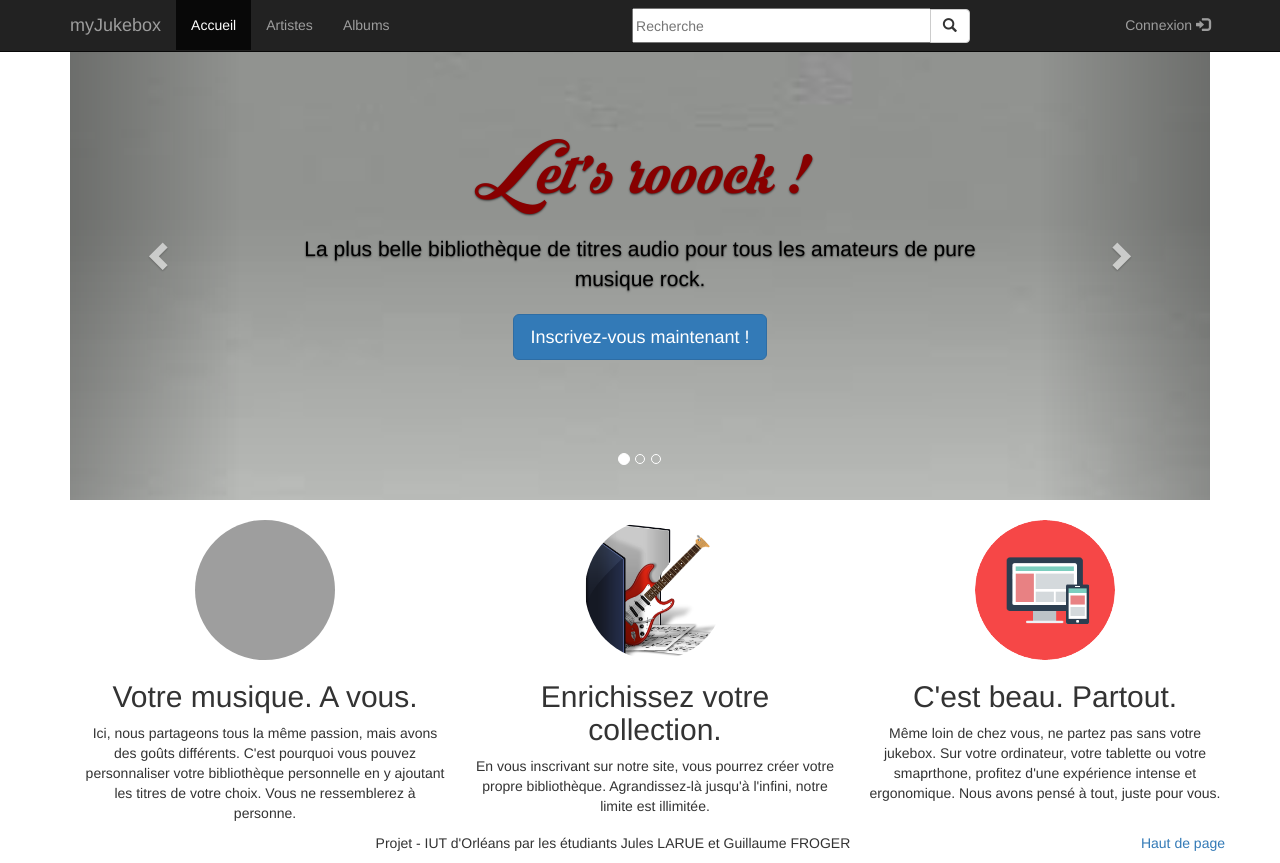
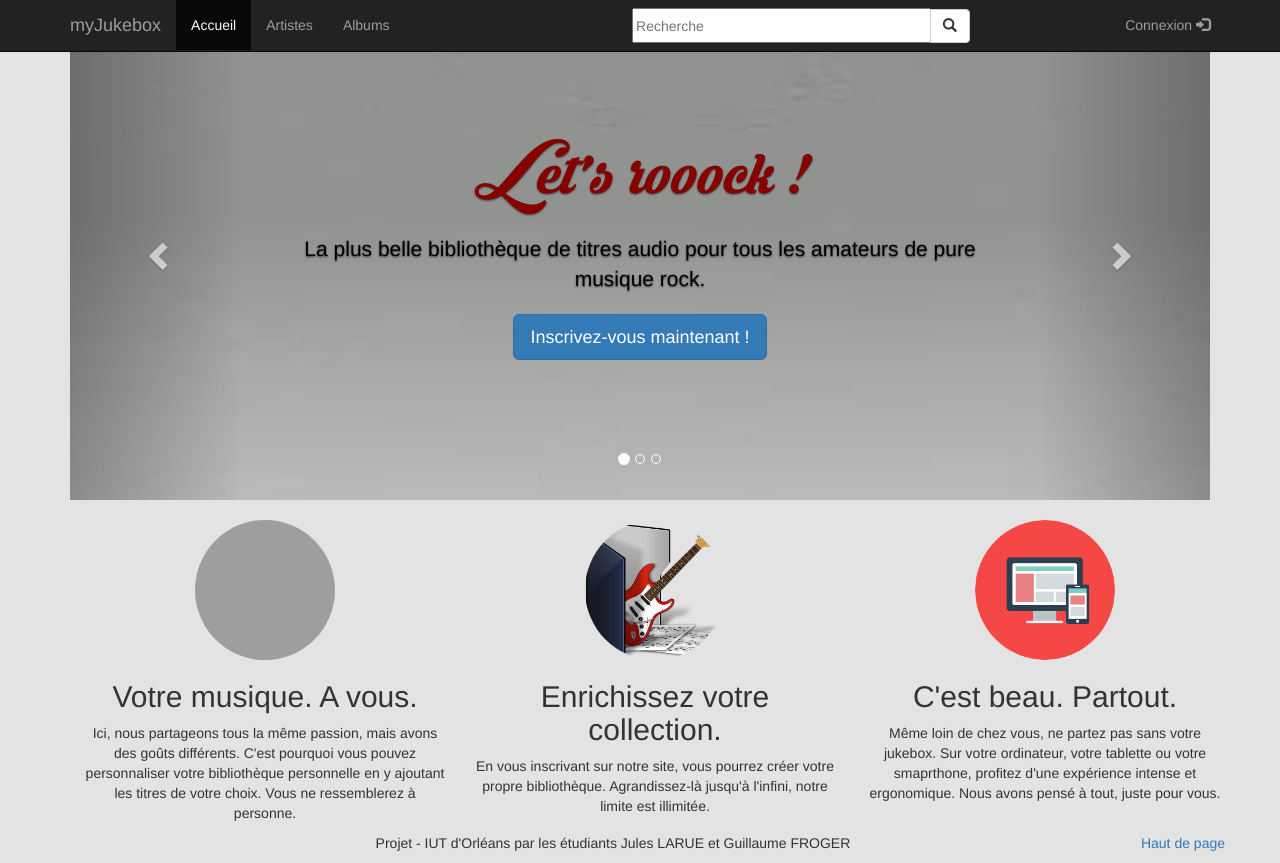
Before and after one commit to jules-larue/myJukebox, a Flask app: page /home in a window 1280 px wide. Run offline with Flask 2, Linux system fonts and the light colour scheme; some libraries are stand-ins or nearby versions; grey boxes are pictures that could not be loaded.

Commit message:
fond du site gris

```diff
--- a/app/static/base.css
+++ b/app/static/base.css
@@ -1,3 +1,7 @@
+body{
+    background-color:#e3e3e3;
+}
+
 nav ul{
     width: 40% !important;
 }
```
